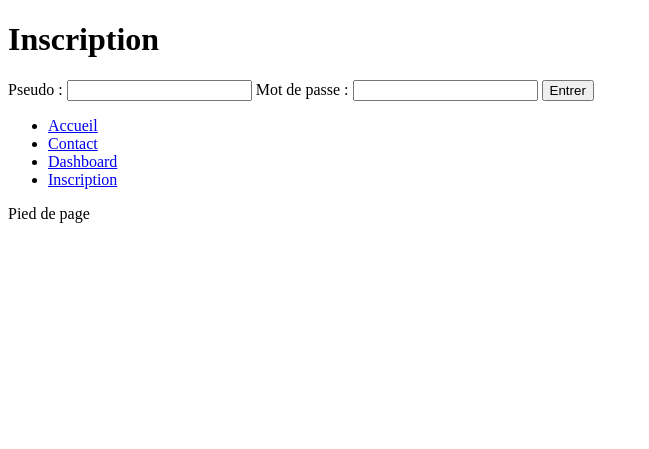
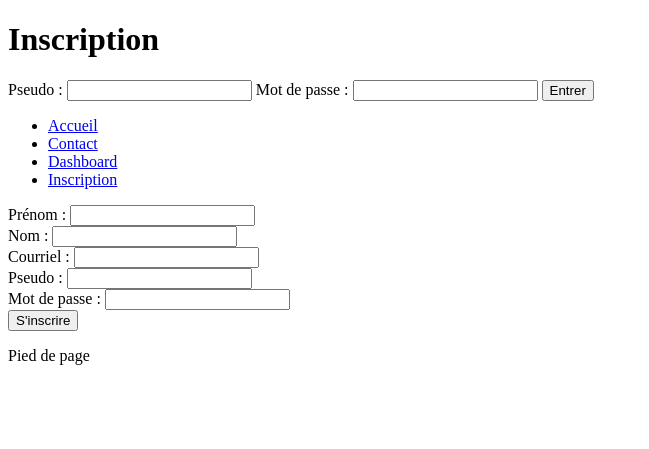
Before and after one commit to gpenissard/phpat, a PHP site: page /inscription.php in a window 1280 px wide. Shown: the top 449 px of the page, without its empty margins (0-649 px from the left). Run offline with PHP 8.4, Linux system fonts and the light colour scheme.

Commit message:
Fin Mise à jour étape pour lundi 4 janvier: Vue dashboard à partir de données figées (fichier provisoire _talkmsg_data.php) et affichage initial formulaire inscription. Rédaction étape pour mardi

```diff
--- a/dashboard.php
+++ b/dashboard.php
@@ -4,7 +4,6 @@ require_once 'data/_main_data.php';
 require_once 'db/_talkmsg_data.php';
 $site_data[PAGE_ID] = 'dashboard';
 require_once 'view_parts/_page_base.php';
-
 ?>
 
 <div id="main">
--- a/inscription.php
+++ b/inscription.php
@@ -5,7 +5,9 @@ $site_data[PAGE_ID] = 'inscription';
 require_once 'view_parts/_page_base.php';
 ?>
 
-<div id="main"></div>
+<div id="main">
+    <?php require_once 'view_parts/_inscription_form.php'; ?>
+</div>
 
 <?php
 require_once 'view_parts/_page_bottom.php';
--- a/view_parts/_inscription_form.php
+++ b/view_parts/_inscription_form.php
@@ -1,7 +1,20 @@
 <?php
+// Validation ici
+
 /**
  * Created by PhpStorm.
  * User: gpnissar
  * Date: 2015-12-16
  * Time: 19:48
  */
+
+?>
+
+<form name="inscription" method="post">
+    <label for="firstname">Prénom : </label><input type="text" name="firstname" id="firstname" value="<?php echo isset($_POST['firstname']) ? $_POST['firstname'] : ''; ?>"/><br>
+    <label for="lastname">Nom : </label> <input type="text" name="lastname" id="lastname" value="<?php echo isset($_POST['lastname']) ? $_POST['lastname'] : ''; ?>"/><br>
+    <label for="email">Courriel : </label><input type="text" name="email" id="email" value="<?php echo isset($_POST['email']) ? $_POST['email'] : ''; ?>"/><br>
+    <label for="username">Pseudo : </label><input type="text" name="username" id="username" value="<?php echo isset($_POST['username']) ? $_POST['username'] : ''; ?>"/><br>
+    <label for="password">Mot de passe : </label><input type="password" name="password" id="password" value="<?php echo isset($_POST['password']) ? $_POST['password'] : ''; ?>"/><br>
+    <input type="submit" name="subscribe" id="subscribe" value="S'inscrire"/>
+</form>
```
Also changed, not shown: css/main.css (added, +20 -0 lines), README.md.
